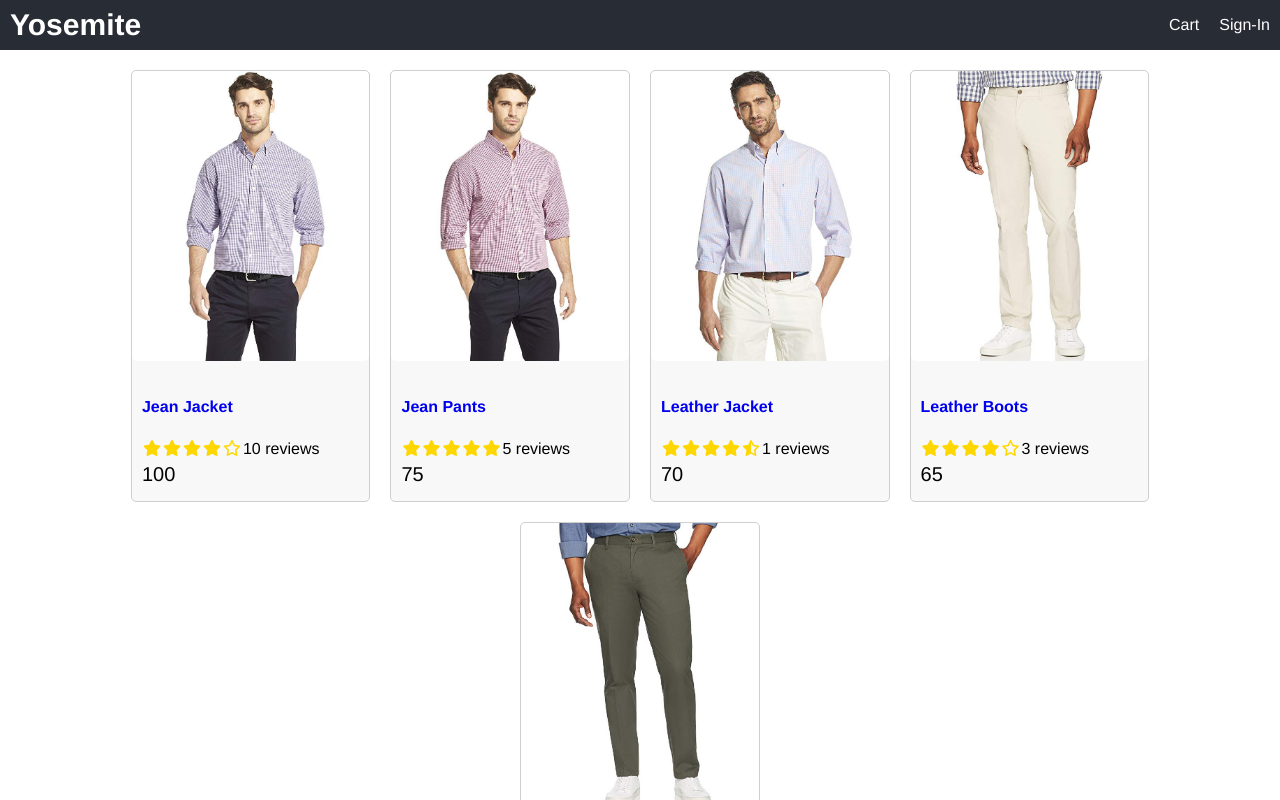
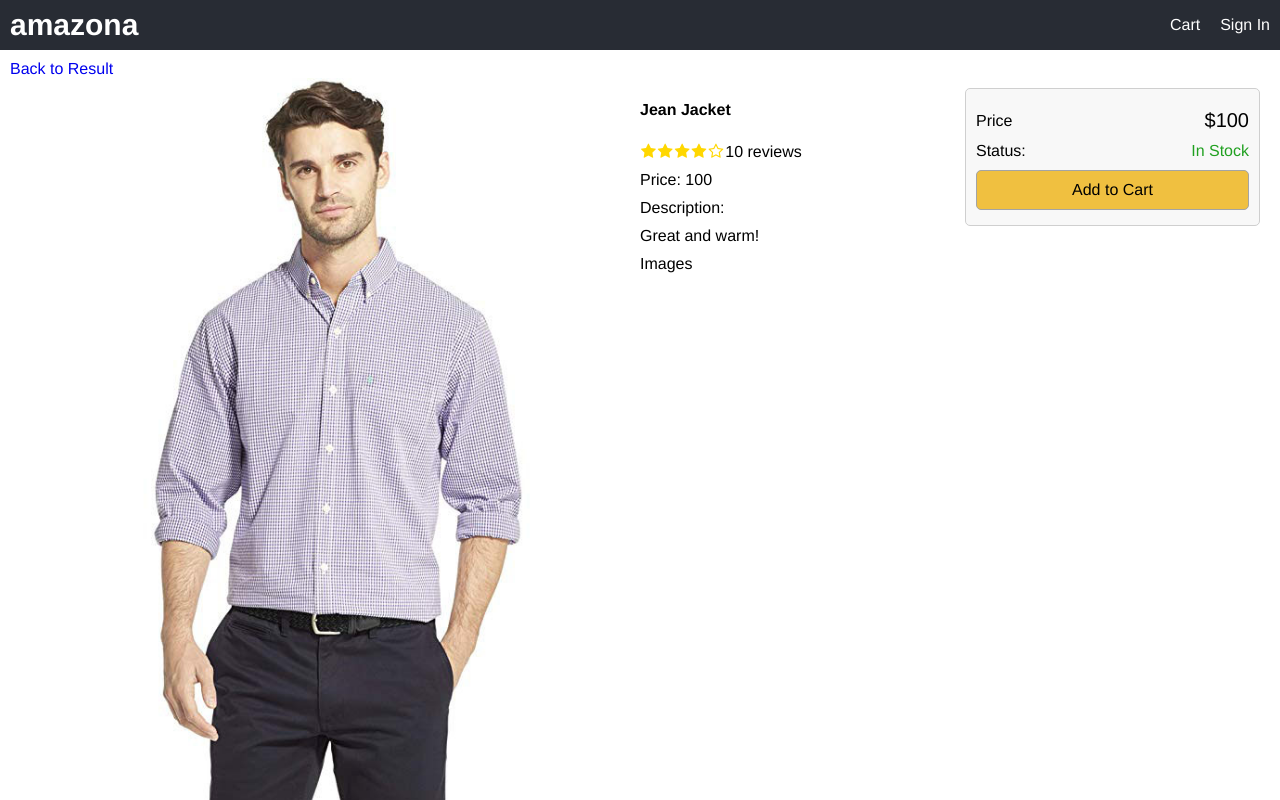
Before and after one commit to RubesWorld/ecommerce-store, a React (Create React App) app in the folder frontend/: page /product/1 in a window 1280 px wide. Shown: the top 800 px of the page. Built offline with nearby package versions, Linux system fonts and the light colour scheme.

Commit message:
Completed React basics

```diff
--- a/frontend/public/index.html
+++ b/frontend/public/index.html
@@ -1,22 +1,42 @@
 <!DOCTYPE html>
 <html lang="en">
   <head>
-    <link rel="stylesheet" />
-    <script
-      src="https://kit.fontawesome.com/d66cf43633.js"
-      crossorigin="anonymous"
-    ></script>
+    <meta charset="utf-8" />
+    <link rel="icon" href="%PUBLIC_URL%/favicon.ico" />
+    <meta name="viewport" content="width=device-width, initial-scale=1" />
+    <meta name="theme-color" content="#000000" />
+    <meta
+      name="description"
+      content="Web site created using create-react-app"
+    />
+    <link rel="apple-touch-icon" href="%PUBLIC_URL%/logo192.png" />
+    <!--
+      manifest.json provides metadata used when your web app is installed on a
+      user's mobile device or desktop. See https://developers.google.com/web/fundamentals/web-app-manifest/
+    -->
+    <link rel="manifest" href="%PUBLIC_URL%/manifest.json" />
+    <!--
+      Notice the use of %PUBLIC_URL% in the tags above.
+      It will be replaced with the URL of the `public` folder during the build.
+      Only files inside the `public` folder can be referenced from the HTML.
+      Unlike "/favicon.ico" or "favicon.ico", "%PUBLIC_URL%/favicon.ico" will
+      work correctly both with client-side routing and a non-root public URL.
+      Learn how to configure a non-root public URL by running `npm run build`.
+    -->
+    <link
+      rel="stylesheet"
+      href="https://cdnjs.cloudflare.com/ajax/libs/font-awesome/4.7.0/css/font-awesome.min.css"
+    />
     <title>Yosemite</title>
   </head>
   <body>
+    <noscript>You need to enable JavaScript to run this app.</noscript>
     <div id="root"></div>
     <!--
       This HTML file is a template.
       If you open it directly in the browser, you will see an empty page.
-
       You can add webfonts, meta tags, or analytics to this file.
       The build step will place the bundled scripts into the <body> tag.
-
       To begin the development, run `npm start` or `yarn start`.
       To create a production bundle, use `npm run build` or `yarn build`.
     -->
--- a/frontend/src/App.js
+++ b/frontend/src/App.js
@@ -1,32 +1,36 @@
 import logo from "./logo.svg";
 import "./style.scss";
-import {BrowserRouter} from 'react-router-dom'
+import { BrowserRouter, Route } from "react-router-dom";
 
 //component import
 import Header from "./Components/Header";
 import Footer from "./Components/Footer";
-import ProductCard from "./Components/ProductCard";
-
-//data import
-import data from "./data.js";
+import HomeScreen from "./Pages/HomeScreen";
+import ProductScreen from "./Pages/ProductScreen";
 
 function App() {
   return (
     <BrowserRouter>
-
-    <div className="grid-container">
-      <Header />
-      <main>
-        <div>
-          <div className="row center">
-            {data.products.map((product) => (
-              <ProductCard key={product.id} product={product} />
-            ))}
+      <div className="grid-container">
+        {/* <Header /> */}
+        <header className="row">
+          <div>
+            <a className="brand" href="/">
+              amazona
+            </a>
           </div>
-        </div>
-      </main>
-      <Footer />
-    </div>
+          <div>
+            <a href="/cart">Cart</a>
+            <a href="/signin">Sign In</a>
+          </div>
+        </header>
+        <main>
+          <Route path="/product/:id" component={ProductScreen}></Route>
+          <Route path="/" component={HomeScreen} exact></Route>
+        </main>
+        <footer className="row center">All right reserved</footer>
+        {/* <Footer /> */}
+      </div>
     </BrowserRouter>
   );
 }
--- /dev/null
+++ b/frontend/src/Pages/HomeScreen.js
@@ -0,0 +1,18 @@
+import React from "react";
+import ProductCard from "../Components/ProductCard.js";
+//data import
+import data from "../data.js";
+
+function HomeScreen() {
+  return (
+    <div>
+      <div className="row center">
+        {data.products.map((product) => (
+          <ProductCard key={product.id} product={product} />
+        ))}
+      </div>
+    </div>
+  );
+}
+
+export default HomeScreen;
--- /dev/null
+++ b/frontend/src/Pages/ProductScreen.js
@@ -0,0 +1,69 @@
+import React from "react";
+import { Link } from "react-router-dom";
+import Rating from "../Components/Rating";
+import data from "../data";
+
+function ProductScreen(props) {
+  const product = data.products.find((x) => x.id === props.match.params.id);
+
+  if (!product) {
+    return <div>Product Not Found</div>;
+  }
+
+  return (
+    <div>
+      <Link to="/">Back to Result</Link>
+      <div className="row top">
+        <div className="col-2">
+          <img className="large" src={product.image} alt={product.name} />
+        </div>
+        <div className="col-1">
+          <ul>
+            <li>
+              <h2>{product.name}</h2>
+            </li>
+            <li>
+              <Rating rating={product.rating} numReviews={product.numReviews} />
+            </li>
+            <li>Price: {product.price}</li>
+            <li>Description:</li>
+            <li>{product.description}</li>
+            <li>Images</li>
+            <li>
+              {/* <img src={product.image} alt="" className="thumbnail" /> */}
+            </li>
+          </ul>
+        </div>
+        <div className="col-1">
+          <div className="card card-body">
+            <ul>
+              <li>
+                <div className="row">
+                  <div>Price</div>
+                  <div className="price">${product.price}</div>
+                </div>
+              </li>
+              <li>
+                <div className="row">
+                  <div>Status: </div>
+                  <div>
+                    {product.countInStock > 0 ? (
+                      <span className="success"> In Stock</span>
+                    ) : (
+                      <span className="error"> Unavailable</span>
+                    )}
+                  </div>
+                </div>
+              </li>
+              <li>
+                <button className="primary block">Add to Cart</button>
+              </li>
+            </ul>
+          </div>
+        </div>
+      </div>
+    </div>
+  );
+}
+
+export default ProductScreen;
--- a/frontend/src/data.js
+++ b/frontend/src/data.js
@@ -12,6 +12,7 @@ const data = {
       category: "Jackets",
       image: image1,
       price: 100,
+      countInStock: 4,
       brand: "Levi",
       rating: 4.0,
       numReviews: 10,
@@ -23,6 +24,7 @@ const data = {
       category: "Bottoms",
       image: image2,
       price: 75,
+      countInStock: 20,
       brand: "Levi",
       rating: 5.0,
       numReviews: 5,
@@ -34,6 +36,7 @@ const data = {
       category: "Jackets",
       image: image3,
       price: 70,
+      countInStock: 0,
       brand: "Levi",
       rating: 4.5,
       numReviews: 1,
@@ -45,6 +48,7 @@ const data = {
       category: "Shoes",
       image: image4,
       price: 65,
+      countInStock: 25,
       brand: "Levi",
       rating: 4.0,
       numReviews: 3,
@@ -56,6 +60,7 @@ const data = {
       category: "Accessories",
       image: image5,
       price: 25,
+      countInStock: 29,
       brand: "Levi",
       rating: 4.5,
       numReviews: 5,
--- a/frontend/src/style.scss
+++ b/frontend/src/style.scss
@@ -1,4 +1,5 @@
 @import "styles/product.scss";
+@import "styles/screenpage.scss";
 
 html {
   font-size: 62.5%;
@@ -56,6 +57,40 @@ a {
     color: orange;
   }
 }
+
+ul {
+  padding: 0;
+  margin: 0;
+  list-style-type: none;
+}
+
+li {
+  margin-top: 1rem;
+}
+
+button {
+  padding: 1rem;
+  border-radius: 0.5rem;
+  border: 0.1rem #a4a4a4 solid;
+  font-size: 1.6rem;
+  font-family: Helvetica, Arial, sans-serif;
+  -webkit-font-smoothing: antialiased;
+  -moz-osx-font-smoothing: grayscale;
+  background-color: lightgray;
+  cursor: pointer;
+  &:hover {
+    border: solid black 1px;
+  }
+}
+
+button.primary {
+  background-color: #f0c040;
+}
+button.block {
+  width: 100%;
+}
+
+//positioning
 .row {
   display: flex;
   flex-wrap: wrap;
@@ -64,6 +99,15 @@ a {
 }
 .row.center {
   justify-content: center;
+}
+.row.top {
+  align-items: flex-start;
+}
+.col-1 {
+  flex: 1 1 25rem;
+}
+.col-2 {
+  flex: 2 1 50rem;
 }
 
 // Header
--- a/frontend/src/styles/product.scss
+++ b/frontend/src/styles/product.scss
@@ -5,9 +5,13 @@ img {
 img.medium {
   max-width: 29rem;
   width: 100%;
-  height: 290px;
 }
 
+img.large {
+  width: 100%;
+}
+
+//Card
 .card {
   border: 0.1rem solid rgb(207, 207, 207);
   background-color: rgb(248, 248, 248);
@@ -36,3 +40,12 @@ img.medium {
 .rating span:last-child {
   color: black;
 }
+
+//Alerts
+.success {
+  color: #20a020;
+}
+
+.error {
+  color: #a02020;
+}
```
Also changed, not shown: frontend/src/index.js (+6 -6 lines), frontend/src/styles/screenpage.scss (added).
